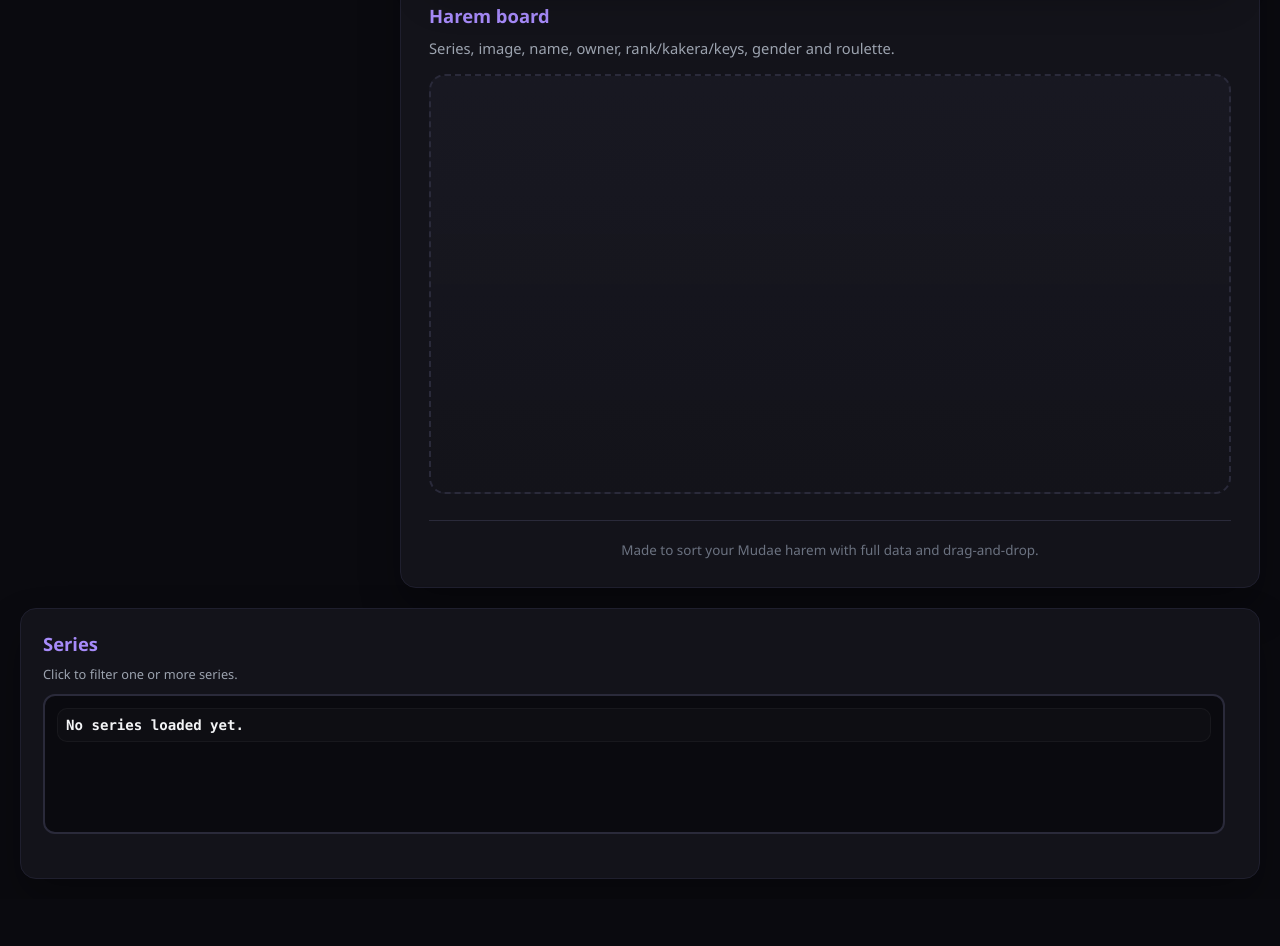
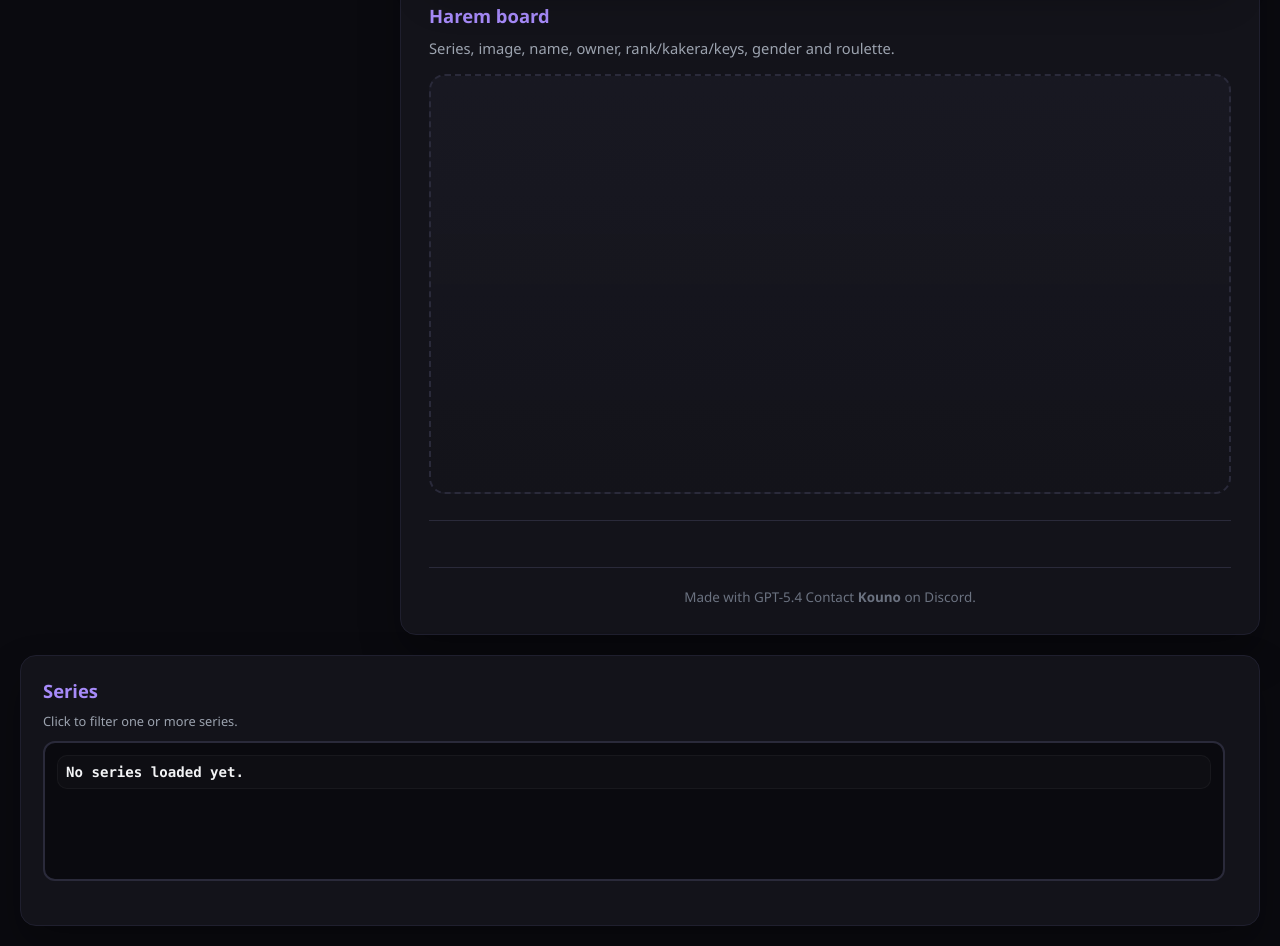
Before and after one commit to xNoao/Weas, a plain HTML site: page index.html in a window 1280 px wide. Shown: the part 854-1800 px from the top of the page. Before the commit the page ends 1753 px from the top, so only its background shows below. Drawn offline with Linux system fonts and the light colour scheme.

Commit message:
Edited footer

```diff
--- a/index.html
+++ b/index.html
@@ -1373,7 +1373,7 @@
         <div id="board" class="board"></div>
       </section>
 
-      <div class="footer">Made to sort your Mudae harem with full data and drag-and-drop.</div>
+      <div class="footer"><div class="footer">Made with GPT-5.4 Contact <strong>Kouno</strong> on Discord.</div>
     </main>
 
     <aside class="panel right-panel">
```
